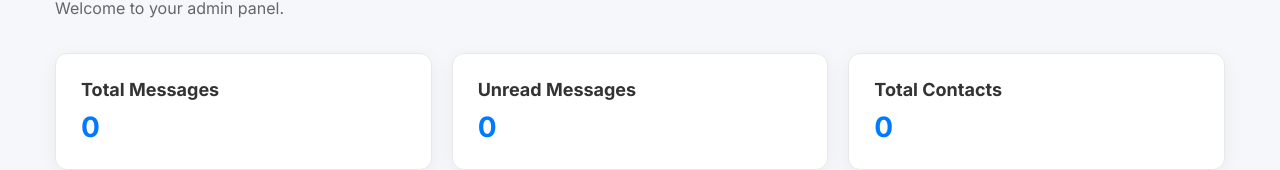
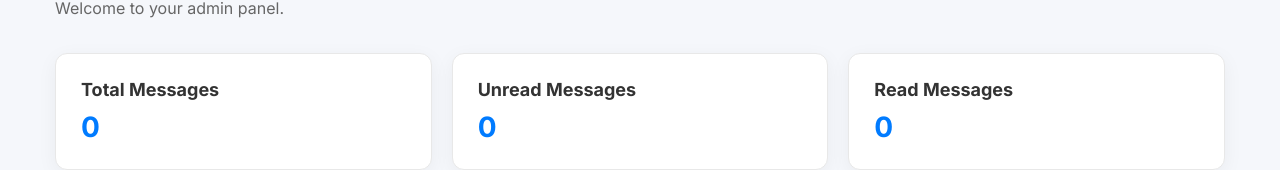
Before and after one commit to Hassan-ccatel/HasanPortfolio, a React (Create React App) app in the folder frontSide/: page /admin/dashboard in a window 1280 px wide. Shown: the part 157-327 px from the top of the page. Built offline with nearby package versions, Linux system fonts and the light colour scheme; no server answers; sample sign-in values are in the browser's storage.

Commit message:
change text in dashboard page

```diff
--- a/frontSide/src/pages/AdminDashboard.js
+++ b/frontSide/src/pages/AdminDashboard.js
@@ -50,7 +50,7 @@ const AdminDashboard = () => {
             </div>
 
             <div className="admin-card">
-              <h3>Total Contacts</h3>
+              <h3>Read Messages</h3>
               <span>{state.readeMessages}</span>
             </div>
 
```
